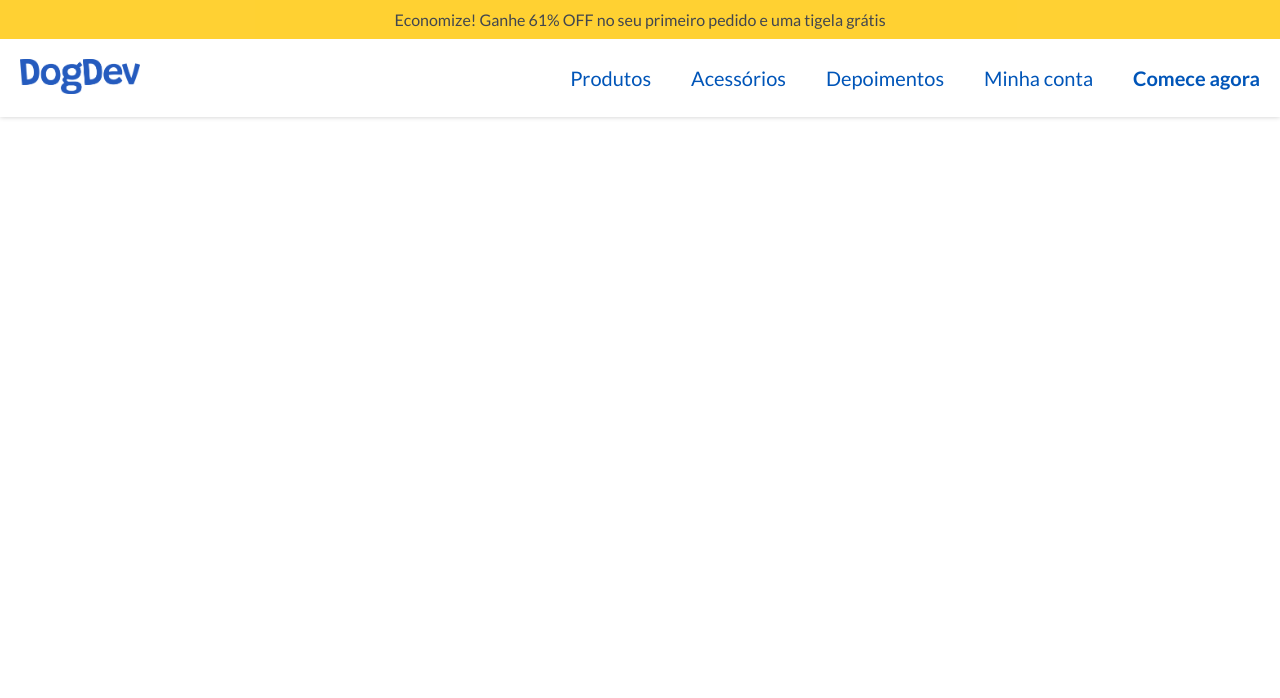
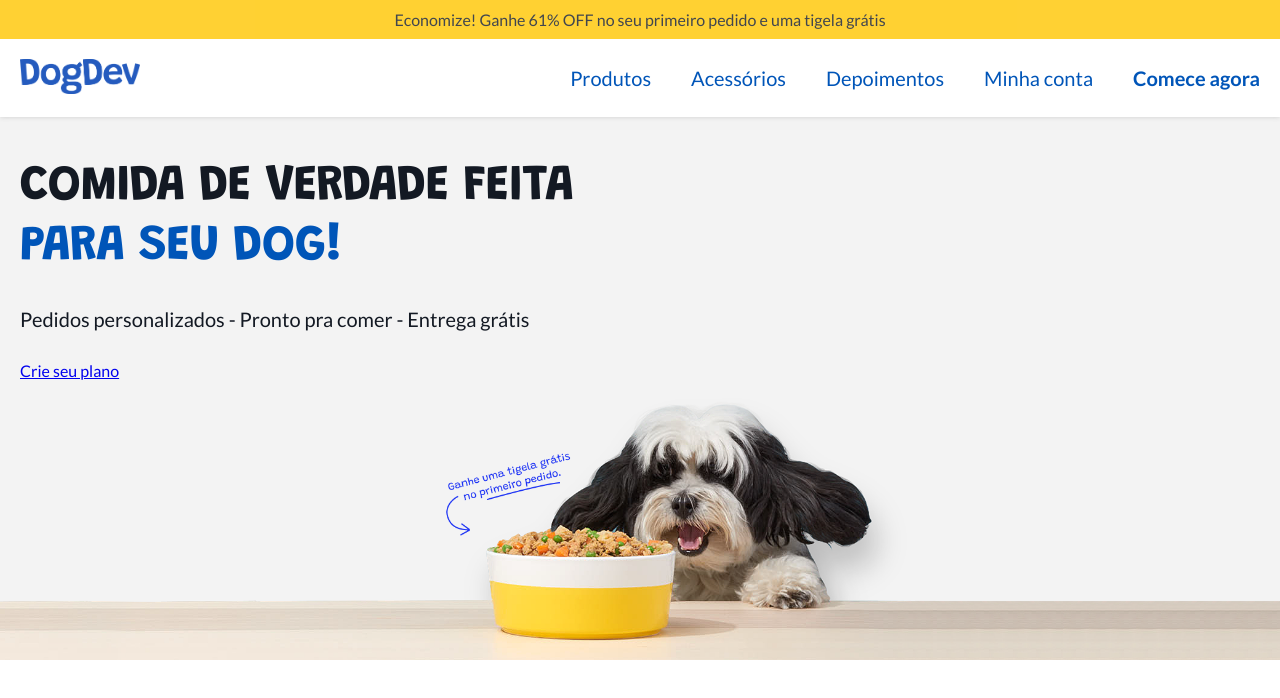
Before and after one commit to ThiagoCordeiro52/dogdev, a plain HTML site: page index.html in a window 1280 px wide. Drawn offline with Linux system fonts and the light colour scheme.

Commit message:
feat: create hero area

```diff
--- /dev/null
+++ b/assets/styles/hero.css
@@ -0,0 +1,41 @@
+.hero {
+  background-image: url("../images/hero-center.png");
+  background-size: auto 40rem;
+  background-repeat: no-repeat;
+  background-position: bottom center;
+  background-color: var(--hero-background);
+}
+
+.hero .box {
+  padding: 4rem 2rem 28rem 2rem;
+  max-width: 60rem;
+}
+
+.hero h1 {
+  font-family: "Grandstander", sans-serif;
+  font-weight: bold;
+  letter-spacing: -0.1rem;
+  font-size: 5rem;
+  line-height: 6rem;
+}
+
+.hero h1 span {
+  color: var(--secondary);
+}
+
+.hero h2 {
+  font-size: 2rem;
+  font-weight: normal;
+  margin: 3rem 0;
+}
+
+@media (min-width: 900) {
+  .hero {
+    background-image: url("../images/hero.png");
+    background-size: auto;
+  }
+
+  .hero .box {
+    padding: 15rem 2rem;
+  }
+}
--- a/index.html
+++ b/index.html
@@ -8,6 +8,7 @@
     <title>DogDev</title>
     <link rel="stylesheet" href="assets/styles/base.css" />
     <link rel="stylesheet" href="assets/styles/header.css" />
+    <link rel="stylesheet" href="assets/styles/hero.css" />
     <link
       href="https://fonts.googleapis.com/css2?family=Grandstander:wght@400;700&family=Lato:wght@400;700&display=swap"
       rel="stylesheet"
@@ -48,6 +49,15 @@
         </nav>
       </div>
     </header>
+    <section class="hero">
+      <div class="container">
+        <div class="box">
+          <h1>COMIDA DE VERDADE FEITA <span>PARA SEU DOG!</span></h1>
+          <h2>Pedidos personalizados - Pronto pra comer - Entrega grátis</h2>
+          <a href="#" class="button">Crie seu plano</a>
+        </div>
+      </div>
+    </section>
     <script type="text/javascript" src="/assets/scripts/script.js"></script>
   </body>
 </html>
```
